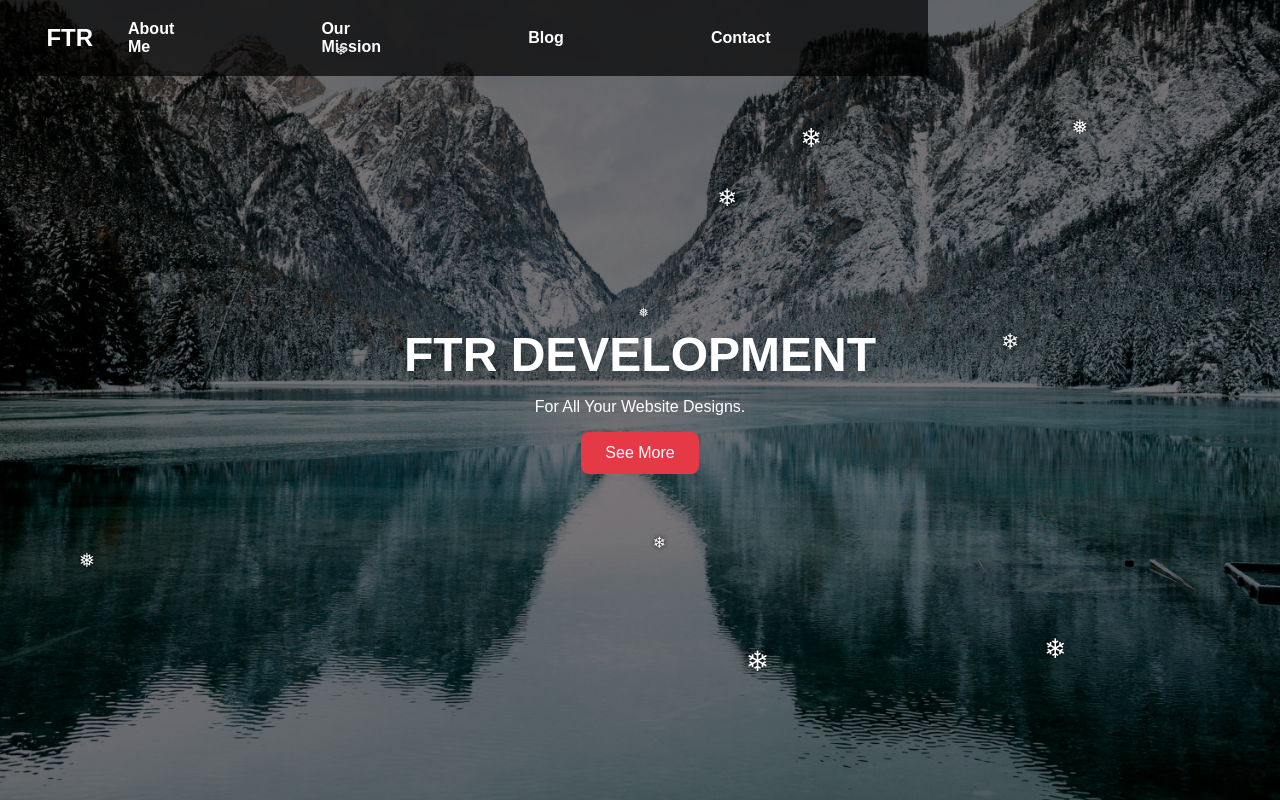
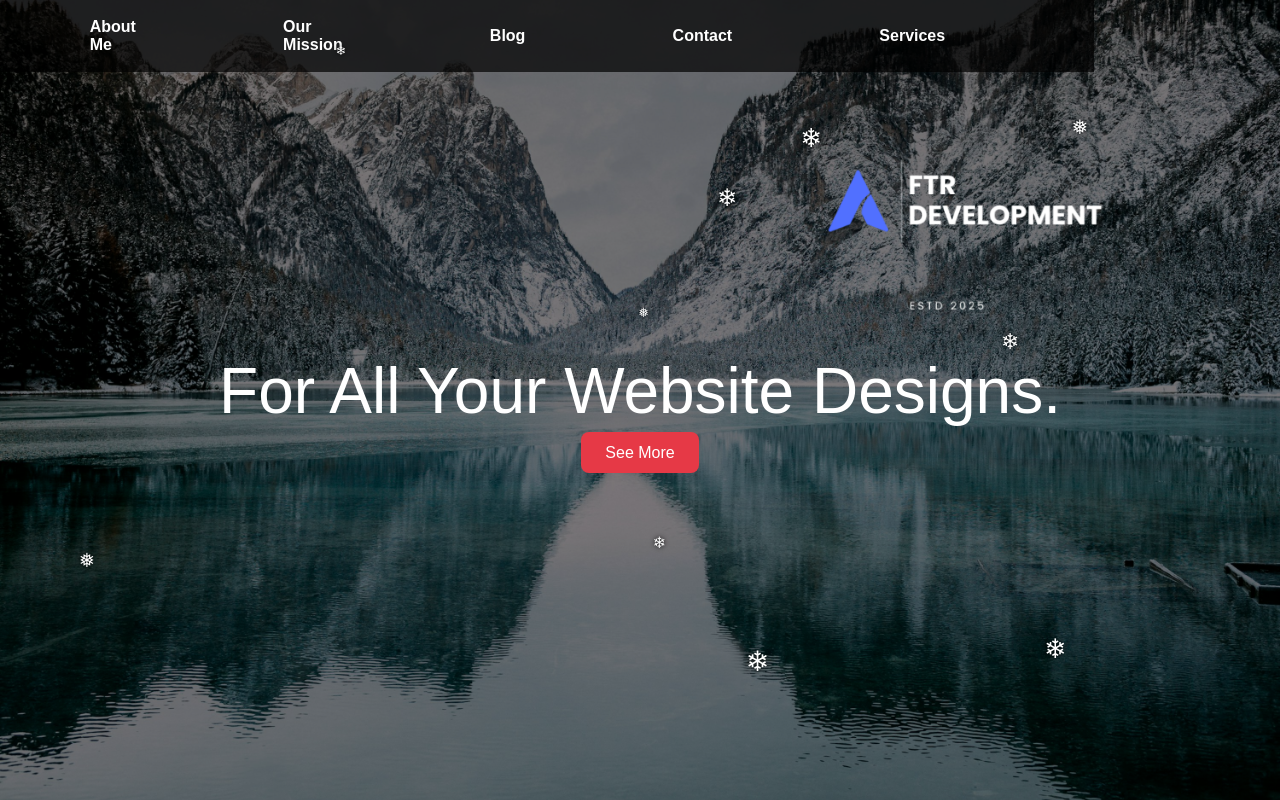
Before and after one commit to FehrDevelopment/design-development, a plain HTML site: page index.html in a window 1280 px wide. Shown: the top 800 px of the page. Drawn offline with Linux system fonts and the light colour scheme; files whose address does not match are found by name.

Commit message:
Update hero section and add services link

```diff
--- a/index.html
+++ b/index.html
@@ -10,13 +10,14 @@
 <body>
     <header>
         <div class="container">
-            <h1 class="logo">FTR</h1>
+
             <nav>
                 <ul>
                     <li><a href="#About Me">About Me</a></li>
                     <li><a href="#Our Mission">Our Mission</a></li>
                     <li><a href="#blog">Blog</a></li>
                     <li><a href="#contact">Contact</a></li>
+                    <li><a href="#Services">Services</a></li>
 
 
                 </ul>
@@ -25,10 +26,12 @@
     </header>
     <main>
         <section class="hero">
-            <h1>FTR DEVELOPMENT</h1>
-            <p>For All Your Website Designs.</p>
-            <a href="portfolio.html" class="btn btn-primary">See More</a>
-        </main>
+            <img src="images/Untitled design (16).png" alt="FTR Development Logo" class="logo-image">
+            <div class="hero-content">
+                <canvas id="fireworks"></canvas>
+   <p class="hero-text">For All Your Website Designs.</p>
+                <a href="portfolio.html" class="btn btn-primary">See More</a>
+            </div>
         </section>
 
 
```
